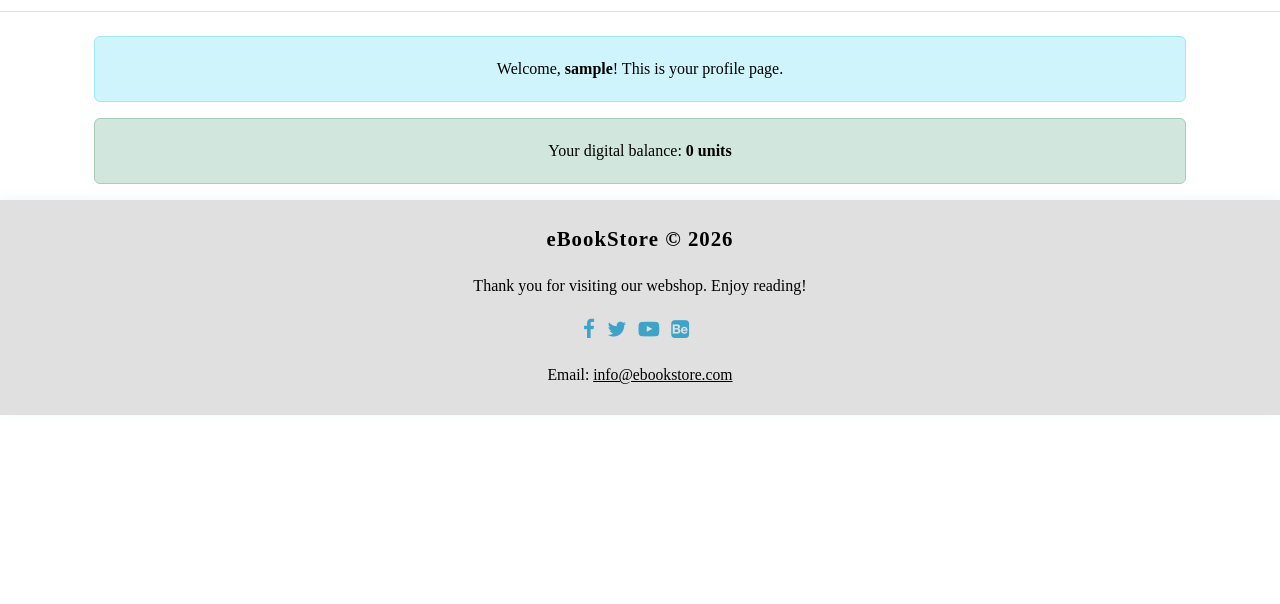
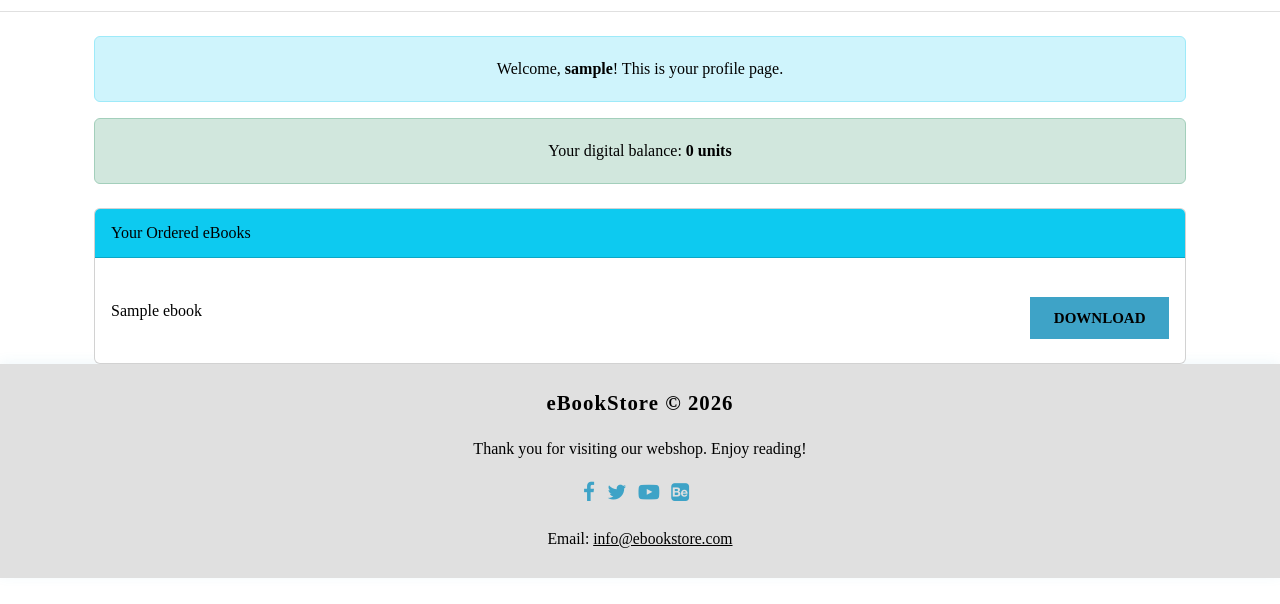
Before and after one commit to FaheerHakim/eBookStore, a PHP site: page /profile.php in a window 1280 px wide. Shown: the part 156-760 px from the top of the page. Run offline with PHP 8.4, Linux system fonts and the light colour scheme; the visitor is signed in with stand-in values (Sample User, id 1); tables that the repository leaves empty or names only in its code hold one stand-in row (values such as "Sample post"); some libraries are stand-ins or nearby versions; some web fonts are replaced.

Commit message:
feat: add ordered eBooks display to user profile page with download links

```diff
--- a/ebooks.php
+++ b/ebooks.php
@@ -259,7 +259,11 @@ $is_admin = isset($_SESSION['is_admin']) && ($_SESSION['is_admin'] === true || $
 								echo '<a href="ebook_detail.php?id='.htmlspecialchars($ebook['id']).'" target="_blank" style="text-decoration:underline;color:#3ea3c7;">See more</a>';
 							} else {
 								echo '<a href="ebook_detail.php?id='.htmlspecialchars($ebook['id']).'" target="_blank" style="text-decoration:underline;color:#3ea3c7;">See more</a>';
-								echo '<a href="order.php?ebook_id='.htmlspecialchars($ebook['id']).'" class="btn btn-primary ebook-btn ms-2" style="width:44px;height:44px;border-radius:10px;background-color:#b3e6fb !important;border-color:#b3e6fb !important;color:#000 !important;display:inline-flex;align-items:center;justify-content:center;" title="Add to cart"><i class="icon icon-clipboard"></i></a>';
+								echo '<form method="post" action="order.php" style="display:inline;">';
+								echo '<input type="hidden" name="ebook_id" value="'.htmlspecialchars($ebook['id']).'">';
+								echo '<input type="hidden" name="redirect" value="profile.php">';
+								echo '<button type="submit" class="btn btn-primary ebook-btn ms-2" style="width:44px;height:44px;border-radius:10px;background-color:#b3e6fb !important;border-color:#b3e6fb !important;color:#000 !important;display:inline-flex;align-items:center;justify-content:center;" title="Order eBook"><i class="icon icon-clipboard"></i></button>';
+								echo '</form>';
 							}
 							echo '</div>';
 									echo '</figure>';
--- a/profile.php
+++ b/profile.php
@@ -55,6 +55,7 @@ if(!isset($_SESSION['username'])) {
                                         <span><?php echo htmlspecialchars($_SESSION['username']); ?></span>
                                     </a>
                                     <ul class="dropdown-menu dropdown-menu-end" aria-labelledby="userDropdown">
+                                        <li><a class="dropdown-item" href="profile.php">Profile</a></li>
                                         <li><a class="dropdown-item" href="change_password.php">Reset Password</a></li>
 										<li><a class="dropdown-item" href="logout.php">Logout</a></li>
                                     </ul>
@@ -120,9 +121,87 @@ if(!isset($_SESSION['username'])) {
     $user = $stmt->fetch(PDO::FETCH_ASSOC);
     $currency = $user ? (int)$user['currency_units'] : 0;
     ?>
+
     <div class="container mt-4">
       <div class="alert alert-info text-center">Welcome, <strong><?php echo htmlspecialchars($_SESSION['username']); ?></strong>! This is your profile page.</div>
       <div class="alert alert-success text-center">Your digital balance: <strong><?php echo $currency; ?> units</strong></div>
+
+      <?php
+      // Toon bestelde eBooks
+  $orders = [];
+  $cart_ebooks = [];
+      // Haal user_id op
+      $stmt = $db->prepare('SELECT id FROM users WHERE username = ?');
+      $stmt->execute([$_SESSION['username']]);
+      $userRow = $stmt->fetch(PDO::FETCH_ASSOC);
+      $user_id = $userRow ? (int)$userRow['id'] : 0;
+      if ($user_id) {
+          // Bestelde eBooks
+          $stmt = $db->prepare('
+            SELECT ebooks.title, ebooks.pdf_path
+            FROM orders
+            JOIN order_items ON orders.id = order_items.order_id
+            JOIN ebooks ON order_items.ebook_id = ebooks.id
+            WHERE orders.user_id = ?
+            ORDER BY orders.created_at DESC, order_items.id DESC
+          ');
+          $stmt->execute([$user_id]);
+          $orders = $stmt->fetchAll(PDO::FETCH_ASSOC);
+
+          // Ebooks in cart (winkelwagen) tonen
+          if (isset($_SESSION['cart']) && is_array($_SESSION['cart']) && count($_SESSION['cart']) > 0) {
+            // Haal alle ebook info op uit de cart
+            $placeholders = implode(',', array_fill(0, count($_SESSION['cart']), '?'));
+            $stmt = $db->prepare('SELECT title, pdf_path FROM ebooks WHERE id IN (' . $placeholders . ')');
+            $stmt->execute(array_values($_SESSION['cart']));
+            $cart_ebooks = $stmt->fetchAll(PDO::FETCH_ASSOC);
+          }
+      }
+      ?>
+      <div class="card mt-4">
+        <div class="card-header bg-info text-white">Your Ordered eBooks</div>
+        <div class="card-body">
+          <?php if (count($orders) > 0): ?>
+            <ul class="list-group">
+              <?php foreach ($orders as $order): ?>
+                <li class="list-group-item d-flex justify-content-between align-items-center">
+                  <span><?php echo htmlspecialchars($order['title']); ?></span>
+                  <a href="ebooks/<?php echo htmlspecialchars($order['pdf_path']); ?>" class="btn btn-primary btn-sm" target="_blank">Download</a>
+                </li>
+              <?php endforeach; ?>
+            </ul>
+          <?php else: ?>
+            <?php if (count($cart_ebooks) > 0): ?>
+              <div class="text-info">You have not ordered any eBooks yet, but you have eBooks in your cart. Click 'Order' on an eBook to order it.</div>
+              <ul class="list-group mt-2">
+                <?php foreach ($cart_ebooks as $cart): ?>
+                  <li class="list-group-item d-flex justify-content-between align-items-center">
+                    <span><?php echo htmlspecialchars($cart['title']); ?></span>
+                    <a href="ebooks.php" class="btn btn-success btn-sm">Order</a>
+                  </li>
+                <?php endforeach; ?>
+              </ul>
+            <?php else: ?>
+              <div class="text-muted">You have not ordered any eBooks yet.</div>
+            <?php endif; ?>
+          <?php endif; ?>
+        </div>
+      </div>
+        <?php if (count($cart_ebooks) > 0): ?>
+        <div class="card mt-4">
+          <div class="card-header bg-warning text-dark">eBooks in your Cart</div>
+          <div class="card-body">
+            <ul class="list-group">
+              <?php foreach ($cart_ebooks as $cart): ?>
+                <li class="list-group-item d-flex justify-content-between align-items-center">
+                  <span><?php echo htmlspecialchars($cart['title']); ?></span>
+                  <span class="badge bg-secondary">In cart</span>
+                </li>
+              <?php endforeach; ?>
+            </ul>
+          </div>
+        </div>
+        <?php endif; ?>
     </div>
 
 
```
